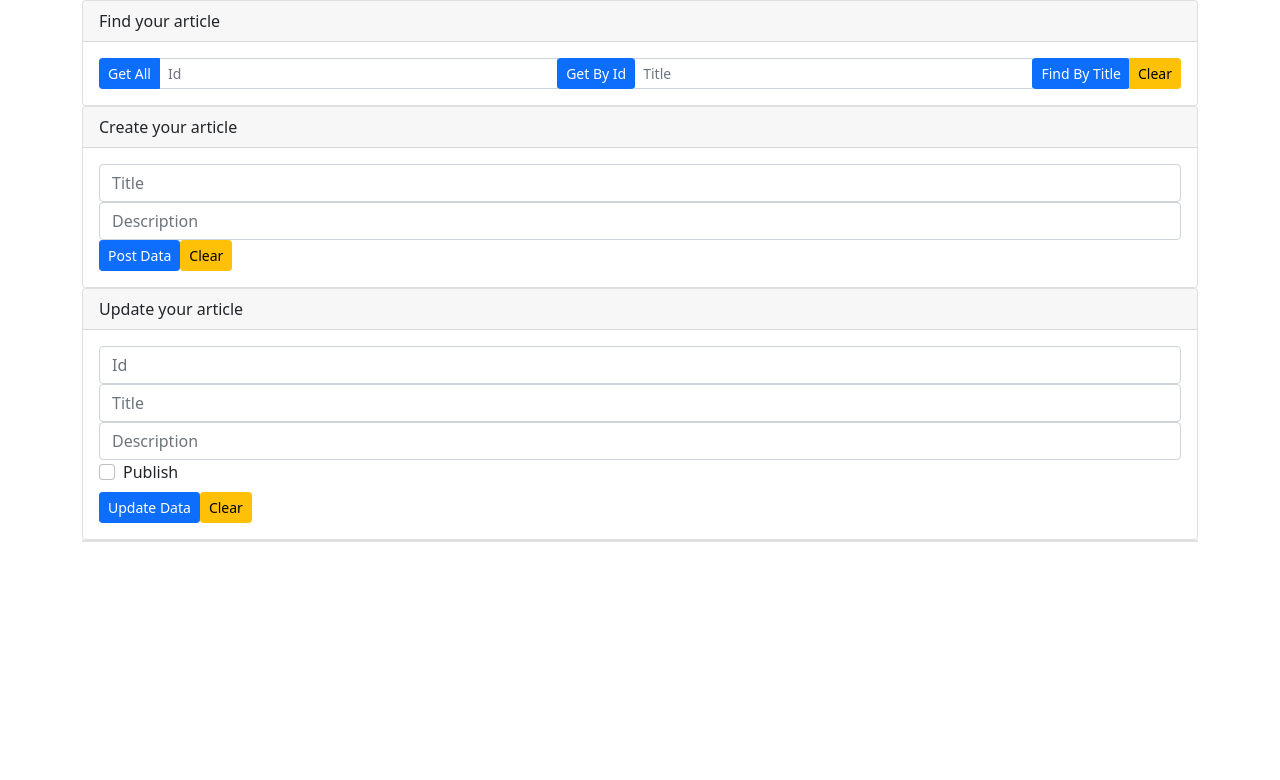
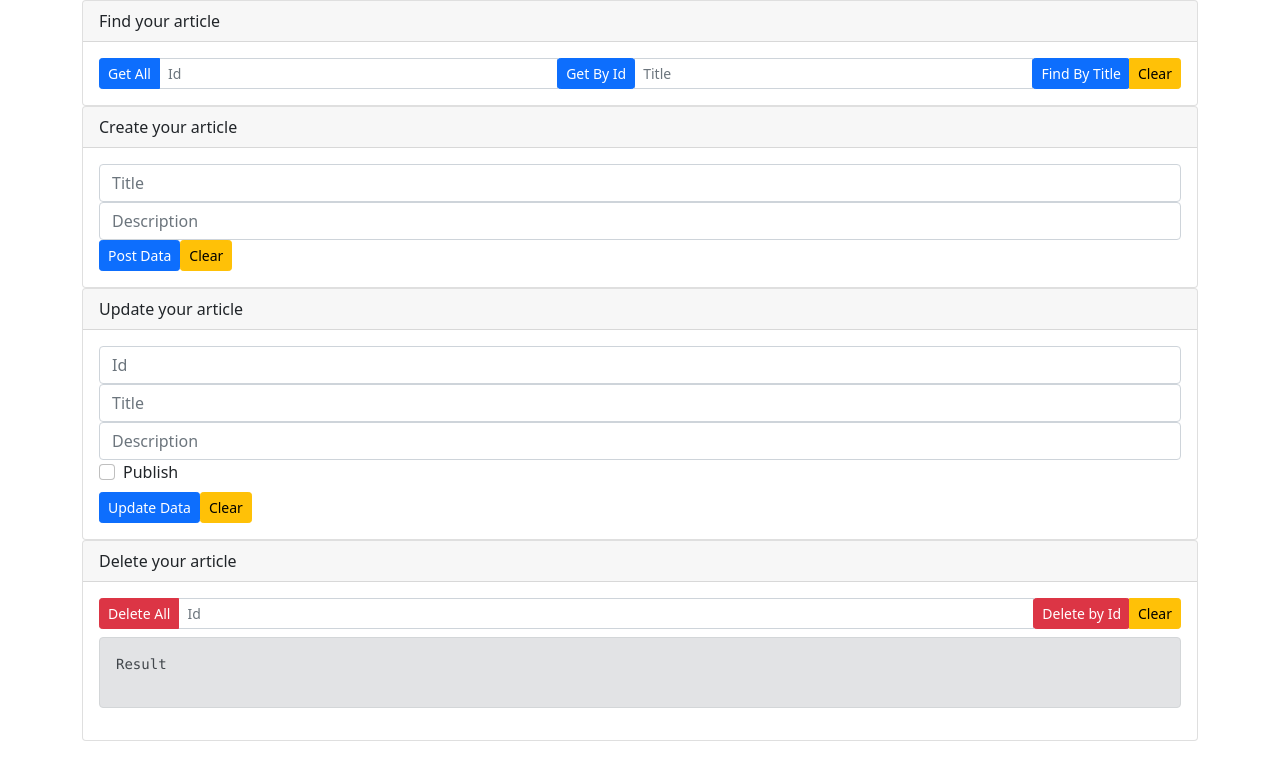
Before and after one commit to Confidence213/react-typescript, a React (Create React App) app: page / in a window 1280 px wide. Shown: the top 780 px of the page. Built offline with nearby package versions, Linux system fonts and the light colour scheme.

Commit message:
Creates markup and forms controlled elements

```diff
--- a/src/components/DeleteForm/DeleteForm.tsx
+++ b/src/components/DeleteForm/DeleteForm.tsx
@@ -6,9 +6,32 @@ import articleService from "../../services/apiService";
 import "bootstrap/dist/css/bootstrap.min.css";
 
 const DeleteForm: React.FC = () => {
-  const [state, setState] = useState("");
+  const [id, setId] = useState("");
 
-  return <div className="card"></div>;
+  return (
+    <div className="card">
+      <div className="card-header">Delete your article</div>
+      <div className="card-body">
+        <div className="input-group input-group-sm">
+          <button className="btn btn-sm btn-danger">Delete All</button>
+          <input
+            type="text"
+            value={id}
+            onChange={(e) => setId(e.target.value)}
+            className="form-control ml-2"
+            placeholder="Id"
+          />
+          <div className="input-group-append">
+            <button className="btn btn-sm btn-danger">Delete by Id</button>
+          </div>
+          <button className="btn btn-sm btn-warning ml-2">Clear</button>
+        </div>
+        <div className="alert alert-secondary mt-2" role="alert">
+          <pre>Result</pre>
+        </div>
+      </div>
+    </div>
+  );
 };
 
 export default DeleteForm;
```
